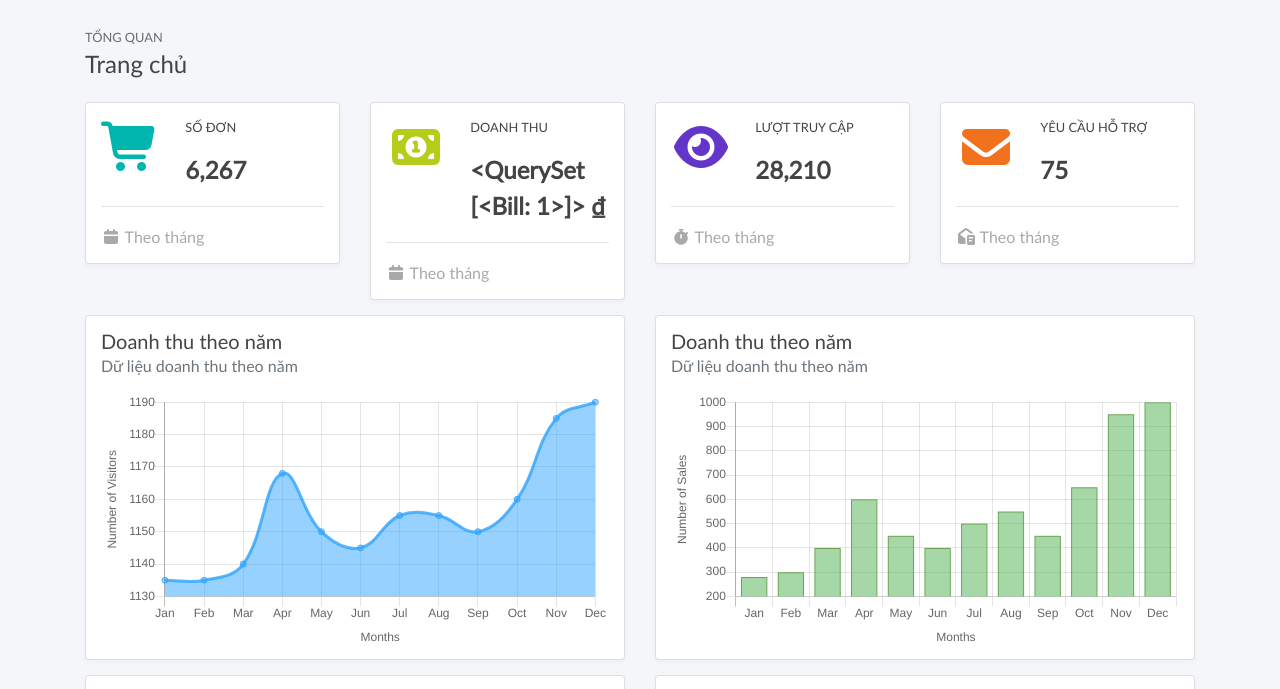
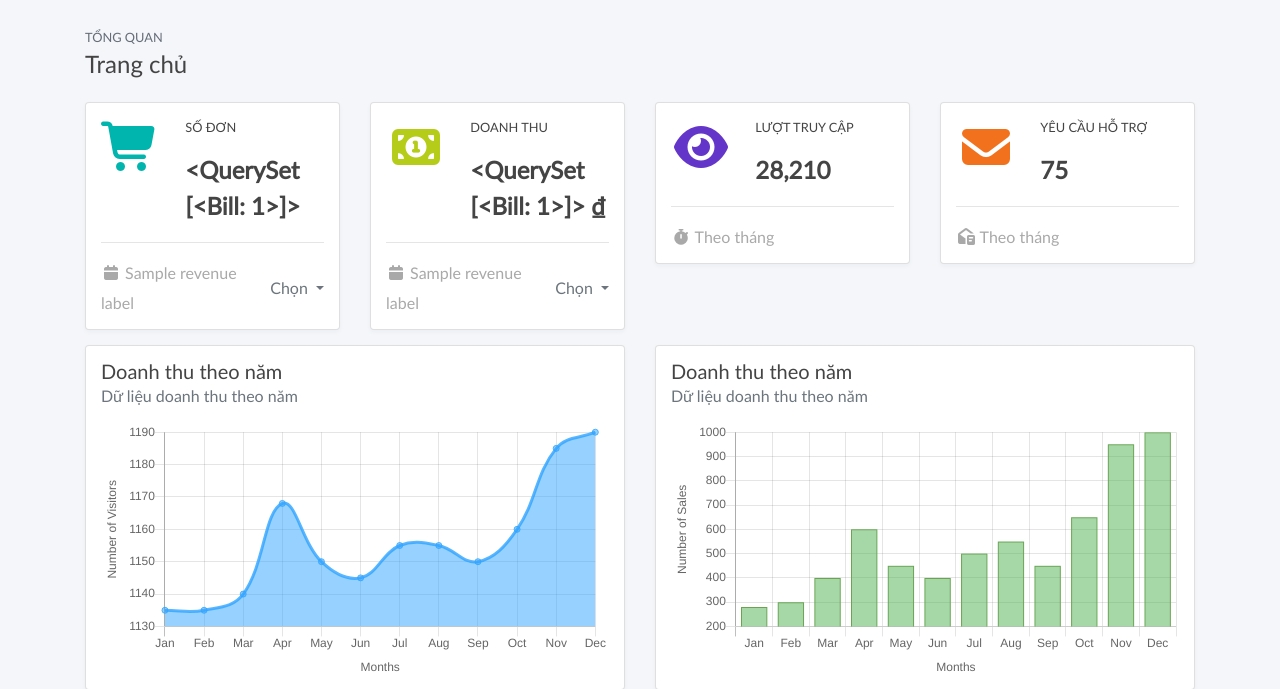
Before and after one commit to khoamai291299/NHAPMON_CNPM_NHOM-1_XD_HETHONG_QUANLY_NHATHUOC, a Django app: template myapp/templates/admin/index.html in a window 1280 px wide. Shown: the part 56-745 px from the top of the page. Run offline with Django 5.2, Linux system fonts and the light colour scheme; tables that the repository leaves empty hold one stand-in row (values such as "Sample post"); the template is opened without the code that fills it: values that come from a table or form of the project are taken from there, most other values are stand-ins (such as "Sample title", 1, 10 or a date in 2020); some libraries are stand-ins or nearby versions.

Commit message:
Update giao diện hóa đơn

```diff
--- a/myapp/templates/admin/index.html
+++ b/myapp/templates/admin/index.html
@@ -101,14 +101,32 @@
                                         <div class="col-sm-8">
                                             <div class="detail">
                                                 <p class="detail-subtitle">Số đơn</p>
-                                                <span class="number">6,267</span>
+                                                <span class="number">{{ order_count|intcomma }}</span>
+
                                             </div>
                                         </div>
                                     </div>
                                     <div class="footer">
                                         <hr />
-                                        <div class="stats">
-                                            <i class="fas fa-calendar"></i> Theo tháng
+                                        <div class="stats d-flex justify-content-between align-items-center">
+                                            <span>
+                                                <i class="fas fa-calendar"></i> {{ revenue_label }}
+                                            </span>
+
+                                            <div class="dropdown">
+                                                <a class="dropdown-toggle text-secondary" href="#"
+                                                data-toggle="dropdown">
+                                                    Chọn
+                                                </a>
+                                                <div class="dropdown-menu dropdown-menu-right">
+                                                    <a class="dropdown-item {% if period == 'day' %}active{% endif %}"
+                                                    href="?period=day">Theo ngày</a>
+                                                    <a class="dropdown-item {% if period == 'month' %}active{% endif %}"
+                                                    href="?period=month">Theo tháng</a>
+                                                    <a class="dropdown-item {% if period == 'year' %}active{% endif %}"
+                                                    href="?period=year">Theo năm</a>
+                                                </div>
+                                            </div>
                                         </div>
                                     </div>
                                 </div>
@@ -123,24 +141,45 @@
                                                 <i class="olive fas fa-money-bill-alt"></i>
                                             </div>
                                         </div>
+
                                         <div class="col-sm-8">
                                             <div class="detail">
                                                 <p class="detail-subtitle">Doanh thu</p>
                                                 <span class="number">
-                                                    {{ revenue_month|intcomma }} ₫
+                                                    {{ revenue|intcomma }} ₫
                                                 </span>
                                             </div>
                                         </div>
                                     </div>
+
                                     <div class="footer">
                                         <hr />
-                                        <div class="stats">
-                                            <i class="fas fa-calendar"></i> Theo tháng
+                                        <div class="stats d-flex justify-content-between align-items-center">
+                                            <span>
+                                                <i class="fas fa-calendar"></i> {{ revenue_label }}
+                                            </span>
+
+                                            <div class="dropdown">
+                                                <a class="dropdown-toggle text-secondary" href="#"
+                                                data-toggle="dropdown">
+                                                    Chọn
+                                                </a>
+                                                <div class="dropdown-menu dropdown-menu-right">
+                                                    <a class="dropdown-item {% if period == 'day' %}active{% endif %}"
+                                                    href="?period=day">Theo ngày</a>
+                                                    <a class="dropdown-item {% if period == 'month' %}active{% endif %}"
+                                                    href="?period=month">Theo tháng</a>
+                                                    <a class="dropdown-item {% if period == 'year' %}active{% endif %}"
+                                                    href="?period=year">Theo năm</a>
+                                                </div>
+                                            </div>
                                         </div>
                                     </div>
+
                                 </div>
                             </div>
                         </div>
+
                         <div class="col-sm-6 col-md-6 col-lg-3 mt-3">
                             <div class="card">
                                 <div class="content">
```
Also changed, not shown: myapp/views/admin_view.py (+48 -22 lines).
